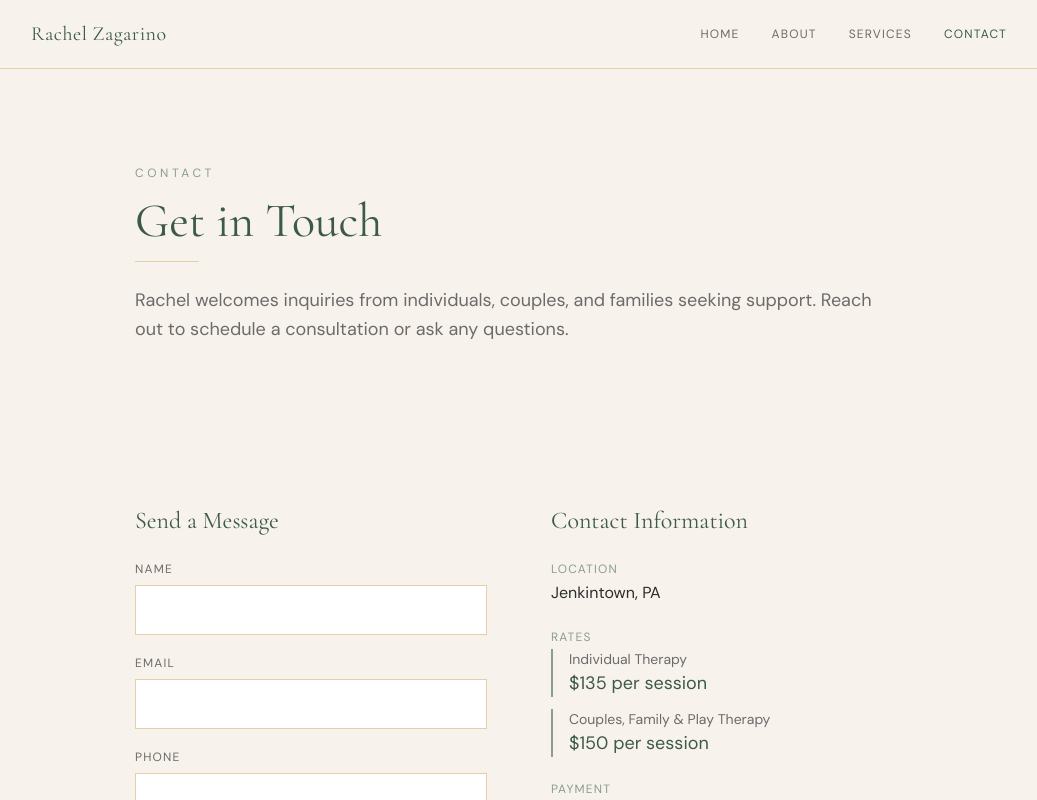
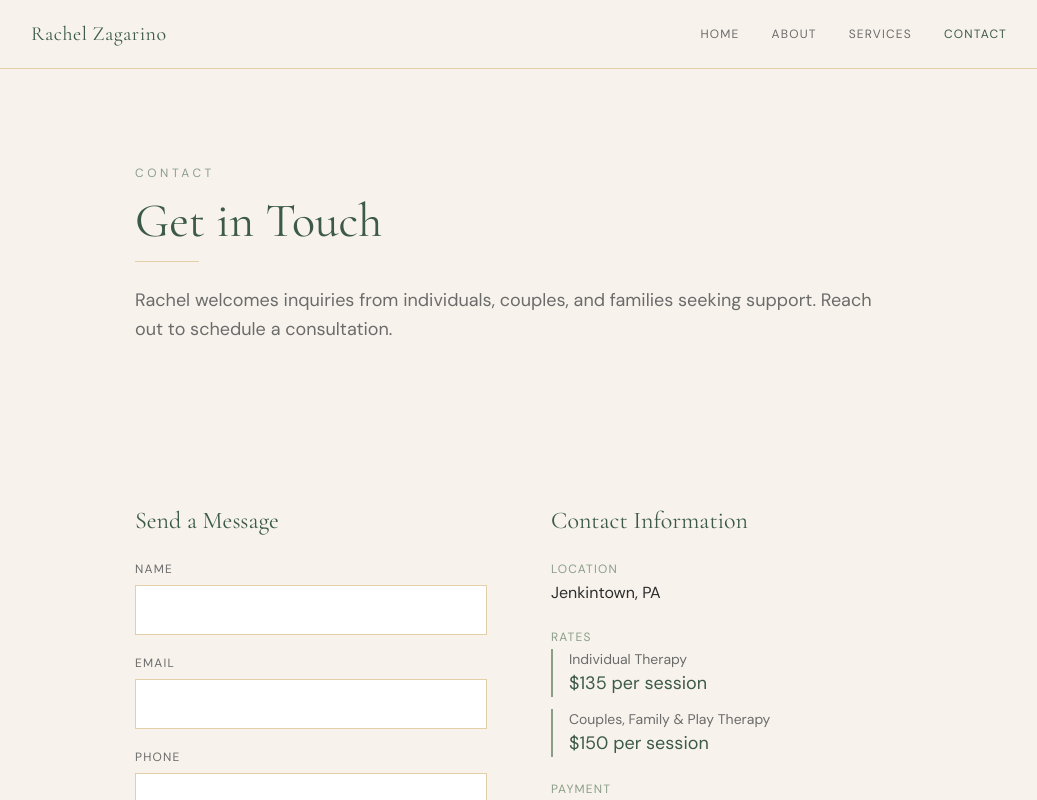
Before and after one commit to mb3152/therapist-website, a Next.js app: page /contact in a window 1280 px wide. Shown: the whole page, without its empty margins (121-1158 px from the left). Built offline with nearby package versions, Linux system fonts and the light colour scheme.

Commit message:
Tighten contact page intro

```diff
--- a/app/contact/page.tsx
+++ b/app/contact/page.tsx
@@ -62,8 +62,7 @@ export default function Contact() {
           <div className="w-16 h-px bg-tan mb-6" />
           <p className="font-sans text-warm-mid text-lg leading-relaxed">
             Rachel welcomes inquiries from individuals, couples, and families
-            seeking support. Reach out to schedule a consultation or ask any
-            questions.
+            seeking support. Reach out to schedule a consultation.
           </p>
         </div>
       </section>
```
